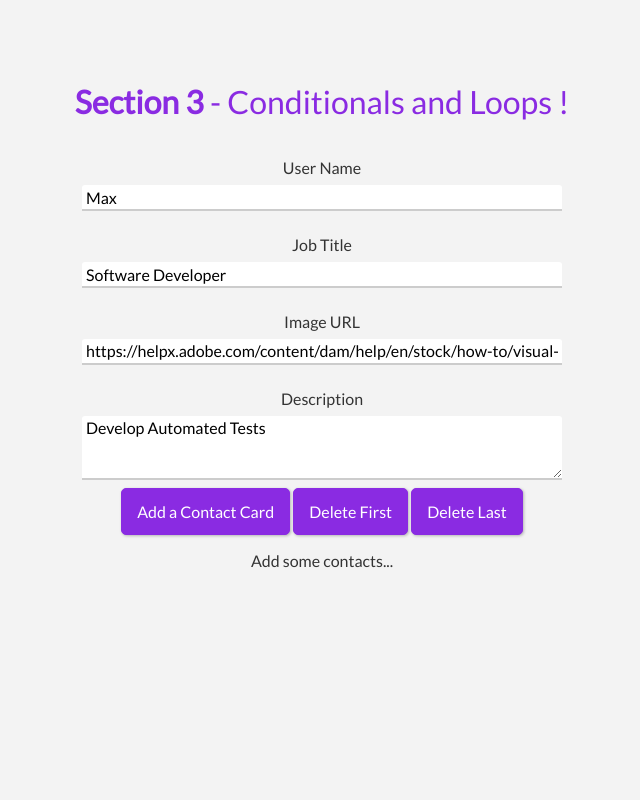
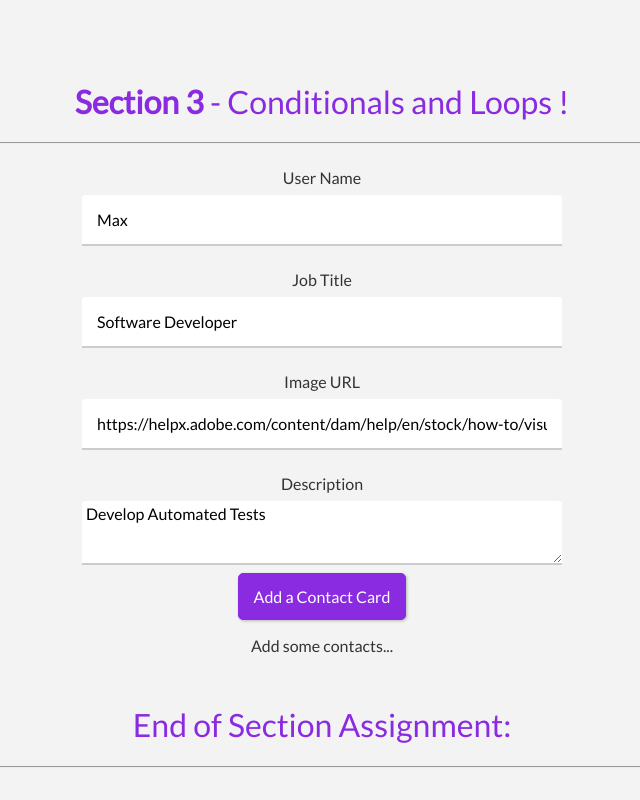
Before and after one commit to smarigowda/my-svelte-project, a Svelte app: page / in a window 1280 px wide. Shown: the whole page, without its empty margins (318-958 px from the left). Built offline with nearby package versions, Linux system fonts and the light colour scheme.

Commit message:
SUC-3 hide delete buttons if no contacts

```diff
--- a/src/App.svelte
+++ b/src/App.svelte
@@ -77,6 +77,12 @@
     max-width: 100%;
     margin: 0 auto;
   }
+  input[type="text"] {
+    padding: 15px;
+  }
+  .hidden {
+    display: none;
+  }
 </style>
 
 <div class="container">
@@ -84,6 +90,8 @@
     <strong>Section 3</strong>
     - Conditionals and Loops !
   </h1>
+  <hr />
+
   <div id="form">
     <div class="form-control">
       <label for="userName">User Name</label>
@@ -104,8 +112,8 @@
   </div>
 
   <button on:click={addContact}>Add a Contact Card</button>
-  <button on:click={deleteFirst}>Delete First</button>
-  <button on:click={deleteLast}>Delete Last</button>
+  <button on:click={deleteFirst} class:hidden={contacts.length === 0}>Delete First</button>
+  <button on:click={deleteLast} class:hidden={contacts.length === 0}>Delete Last</button>
 
   {#if formState === 'invalid'}
     <p>Some fields are empty</p>
@@ -120,4 +128,7 @@
   {:else}
     <p>Add some contacts...</p>
   {/each}
+
+  <h1>End of Section Assignment:</h1>
+  <hr />
 </div>
```
